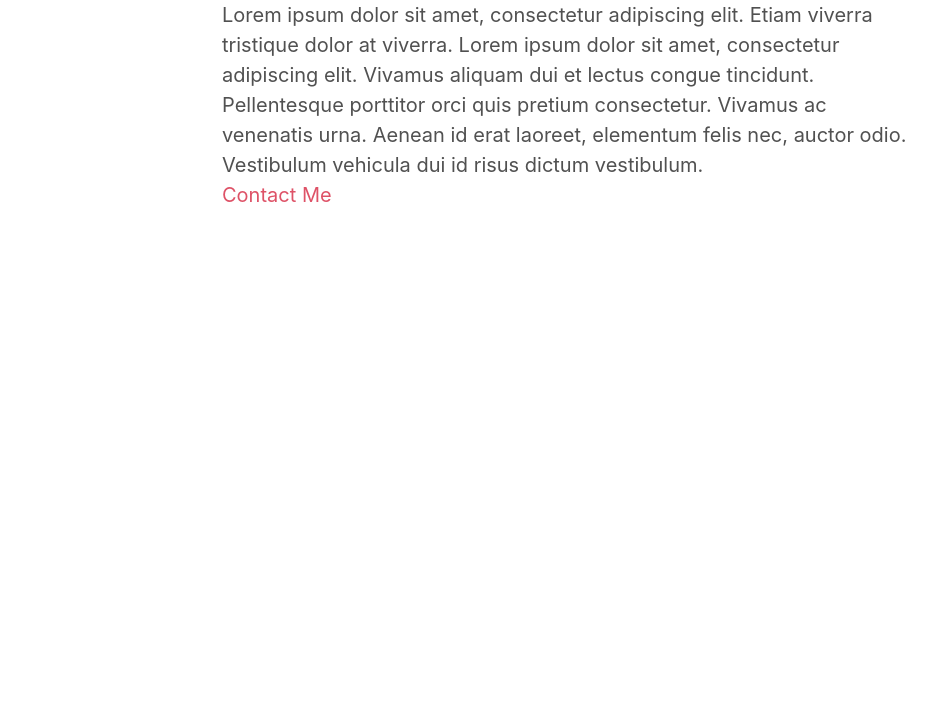
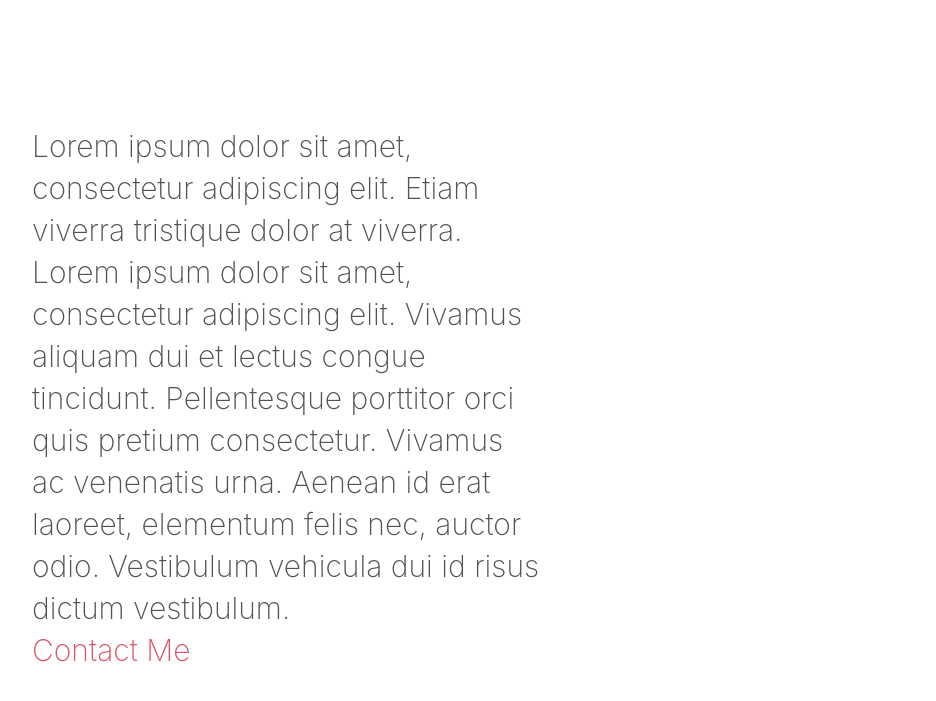
Before and after one commit to hawaiikernel/hawaiikernel.github.io, a Jekyll site: the page built from index.html, in a window 1280 px wide. Shown: the top 701 px of the page, without its empty margins (68-1004 px from the left). Built offline with Jekyll 4.4.1, drawn with Linux system fonts in a browser that asks for light colours; nearby versions of some CDN libraries; the list of posts is cut into pages by our own code.

Commit message:
Added files via upload

```diff
--- a/index.html
+++ b/index.html
@@ -5,13 +5,7 @@
 
 {% include about_.html %}
 
-<script type='text/javascript'>//<![CDATA[
-  $(window).load(function(){
-  $("#whoami p").delay(1000).animate({"opacity": "1"}, 700);
-  });//]]>
-</script>
-
-<div id="whoami">
+<div id="about">
   <p>
     Lorem ipsum dolor sit amet, consectetur adipiscing elit. Etiam viverra tristique dolor at viverra. Lorem ipsum dolor sit amet, consectetur adipiscing elit. Vivamus aliquam dui et lectus congue tincidunt. Pellentesque porttitor orci quis pretium consectetur. Vivamus ac venenatis urna. Aenean id erat laoreet, elementum felis nec, auctor odio. Vestibulum vehicula dui id risus dictum vestibulum.
     <br />
```
